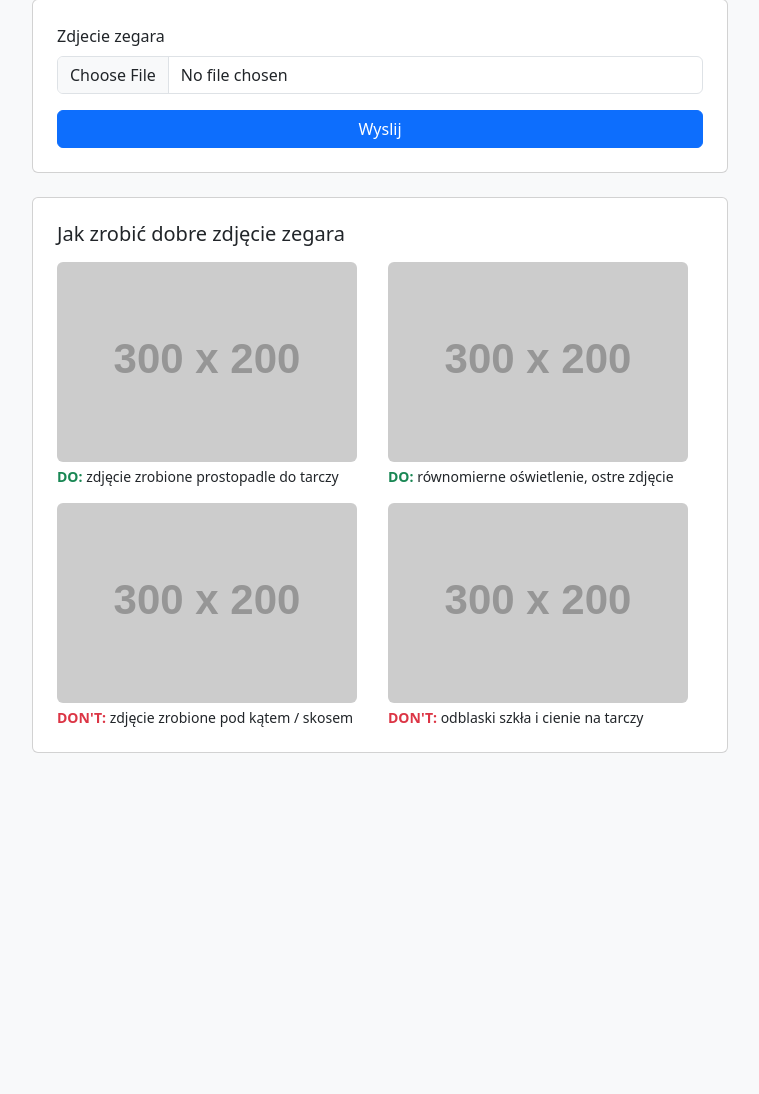
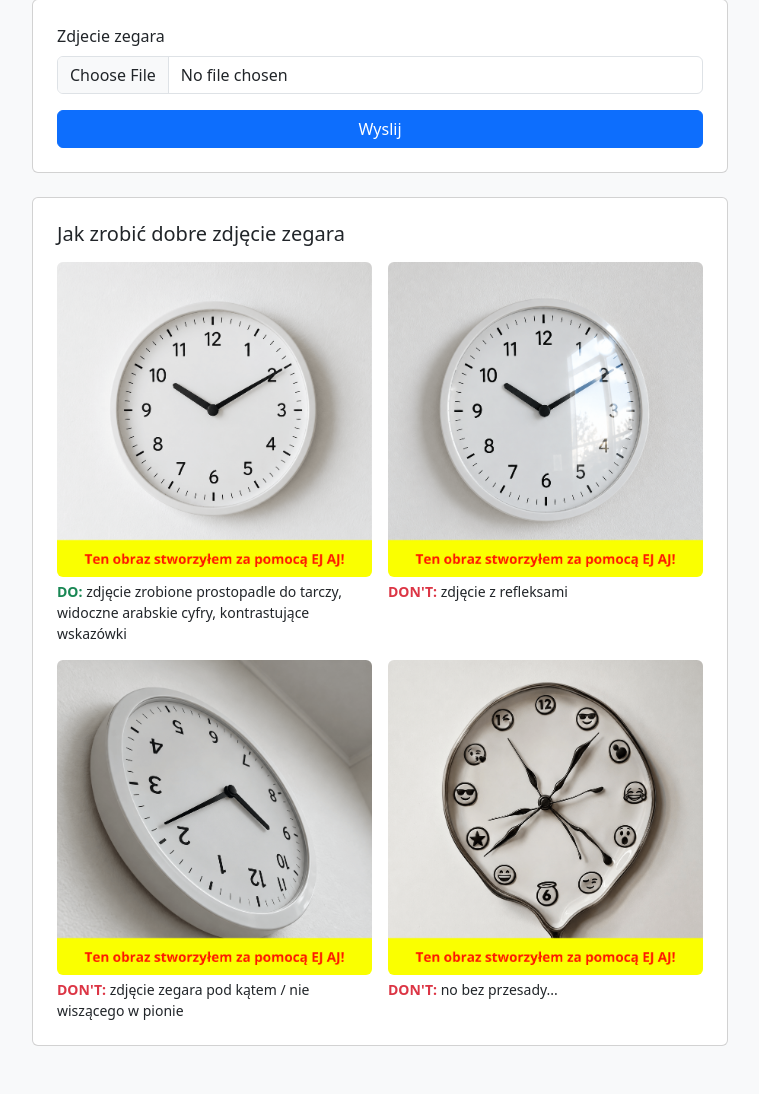
Before and after one commit to PMiszczak/systemywizyjne, a Flask app: page / in a window 1280 px wide. Shown: the part 121-1215 px from the top of the page, without its empty margins (260-1019 px from the left). Before the commit the page ends 874 px from the top, so only its background shows below. Run offline with Flask 3, Linux system fonts and the light colour scheme; grey boxes labelled with a size stand in for pictures from a placeholder-image service; some libraries are stand-ins or nearby versions.

Commit message:
feat(templates): update index.html content and add images

```diff
--- a/templates/index.html
+++ b/templates/index.html
@@ -41,20 +41,20 @@
       <h2 class="h5 mb-3">Jak zrobić dobre zdjęcie zegara</h2>
       <div class="row g-3">
         <div class="col-6">
-          <img src="https://placehold.co/300x200?text=DO%3A+na+wprost" class="img-fluid rounded mb-1" alt="dobrze - na wprost">
-          <p class="small mb-0"><strong class="text-success">DO:</strong> zdjęcie zrobione prostopadle do tarczy</p>
+          <img src="/static/clock1.png" class="img-fluid rounded mb-1">
+          <p class="small mb-0"><strong class="text-success">DO:</strong> zdjęcie zrobione prostopadle do tarczy, widoczne arabskie cyfry, kontrastujące wskazówki</p>
         </div>
         <div class="col-6">
-          <img src="https://placehold.co/300x200?text=DO%3A+dobre+swiatlo" class="img-fluid rounded mb-1" alt="dobrze - dobre oswietlenie">
-          <p class="small mb-0"><strong class="text-success">DO:</strong> równomierne oświetlenie, ostre zdjęcie</p>
+          <img src="/static/clock2.png" class="img-fluid rounded mb-1">
+          <p class="small mb-0"><strong class="text-danger">DON'T:</strong> zdjęcie z refleksami</p>
         </div>
         <div class="col-6">
-          <img src="https://placehold.co/300x200?text=DON%27T%3A+pod+katem" class="img-fluid rounded mb-1" alt="zle - pod katem">
-          <p class="small mb-0"><strong class="text-danger">DON'T:</strong> zdjęcie zrobione pod kątem / skosem</p>
+          <img src="/static/clock3.png" class="img-fluid rounded mb-1">
+          <p class="small mb-0"><strong class="text-danger">DON'T:</strong> zdjęcie zegara pod kątem / nie wiszącego w pionie</p>
         </div>
         <div class="col-6">
-          <img src="https://placehold.co/300x200?text=DON%27T%3A+odblaski" class="img-fluid rounded mb-1" alt="zle - odblaski i cienie">
-          <p class="small mb-0"><strong class="text-danger">DON'T:</strong> odblaski szkła i cienie na tarczy</p>
+          <img src="/static/clock4.png" class="img-fluid rounded mb-1">
+          <p class="small mb-0"><strong class="text-danger">DON'T:</strong> no bez przesady...</p>
         </div>
       </div>
     </div>
```
Also changed, not shown: static/clock1.png (added), static/clock2.png (added), static/clock3.png (added), static/clock4.png (added).
